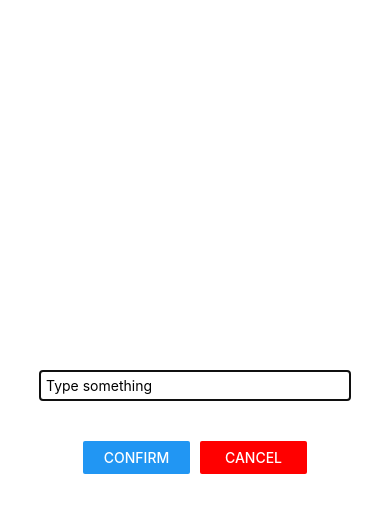
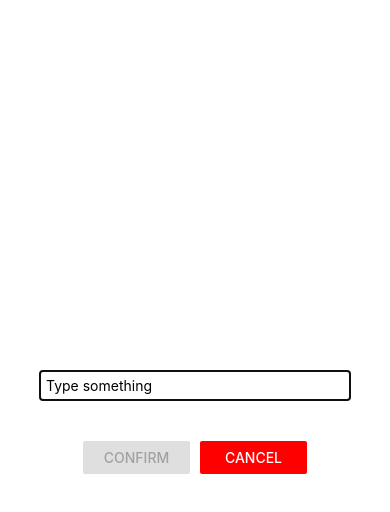
Before and after one commit to xilu56/CS5520, a React Native app: screen / in a window 390 px wide. Both pictures are taken after a click on the button "ADD A GOAL". Shown: the top 512 px of the page. Built offline with nearby package versions, Linux system fonts and the light colour scheme.

Commit message:
Make the Confirm button disabled by default. It should get enabled only after user has typed required minimum characters

```diff
--- a/Components/Input.js
+++ b/Components/Input.js
@@ -10,14 +10,16 @@ export default function Input({
   const [text, setText] = useState("");
   const [blur, setBlur] = useState(false);
 
+  const MIN_CHAR_LENGTH = 3; // Set the required minimum characters
+
   function handleConfirm() {
-    inputHandler(text);
-    setText("");  // Clear the input after confirming
+    inputHandler(text);  // Pass the text to parent
+    setText("");         // Clear the TextInput
   }
 
   function handleCancelPress() {
-    onCancel();   // Trigger parent cancel handler to close the modal
-    setText("");  // Clear the input after canceling
+    onCancel();   // Call parent onCancel function to close the modal
+    setText("");  // Clear the TextInput after canceling
   }
 
   return (
@@ -35,10 +37,10 @@ export default function Input({
           onFocus={() => setBlur(false)}
         />
         {blur ? (
-          text.length >= 3 ? (
+          text.length >= MIN_CHAR_LENGTH ? (
             <Text>Thank you</Text>
           ) : (
-            <Text>Please type more than 3 characters</Text>
+            <Text>Please type at least {MIN_CHAR_LENGTH} characters</Text>
           )
         ) : (
           text && <Text>{text.length}</Text>
@@ -47,10 +49,14 @@ export default function Input({
         {/* Horizontal button container */}
         <View style={styles.buttonContainer}>
           <View style={styles.buttonWrapper}>
-            <Button title="Confirm" onPress={handleConfirm} />
+            {/* Disable Confirm button if text is less than MIN_CHAR_LENGTH */}
+            <Button
+              title="Confirm"
+              onPress={handleConfirm}
+              disabled={text.length < MIN_CHAR_LENGTH}  // Disable if too few characters
+            />
           </View>
           <View style={styles.buttonWrapper}>
-            {/* Call handleCancelPress here to clear the input */}
             <Button title="Cancel" color="red" onPress={handleCancelPress} />
           </View>
         </View>
```
